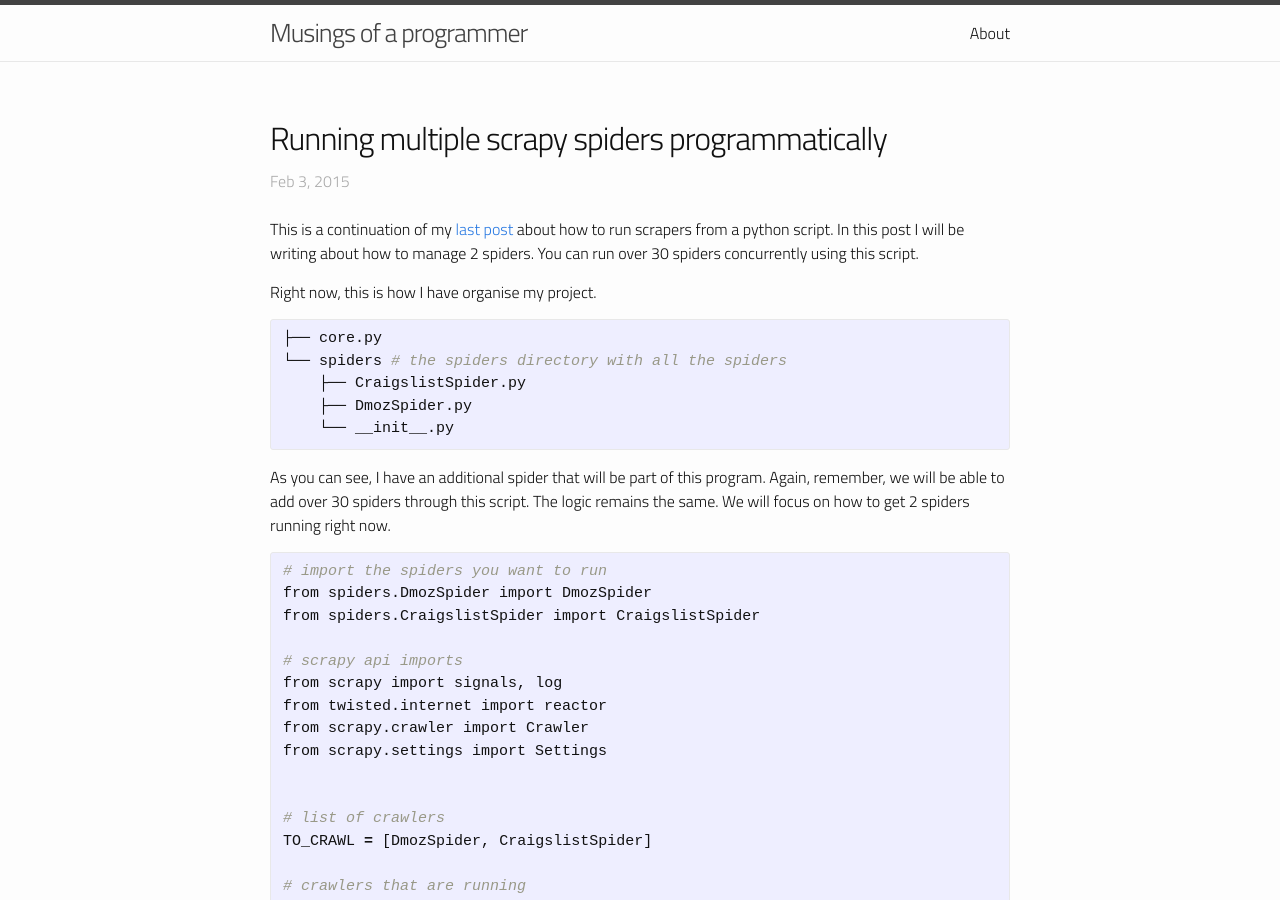
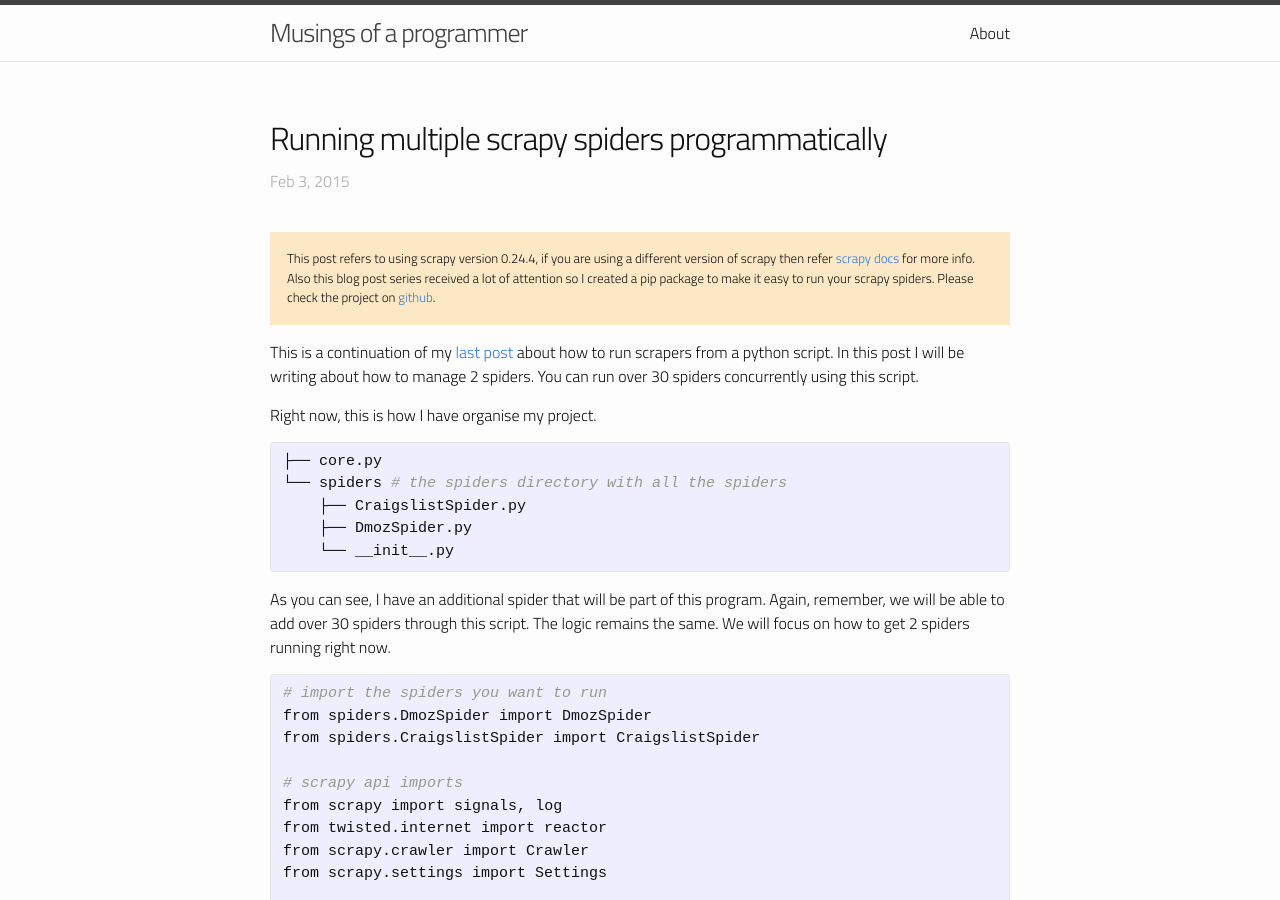
Before and after one commit to arupbhunia/kirankoduru.github.io, a Jekyll site: the page built from _posts/2015-02-03-multiple-scrapy-spiders.md, in a window 1280 px wide and 900 px high. Built offline with Jekyll 4.4.1, drawn with Linux system fonts in a browser that asks for light colours; nearby versions of some CDN libraries; comment, search, counter and statistics services are not loaded; some of the changed text lies outside the part shown.

Commit message:
[NEW POST] A guide to asking questions on stackoverflow
- Updated layout for post detail page to include note in the top of
  the post.
- Added post author on the post detail page
- New post: A guide to asking questions on stackoverflow

```diff
--- a/_layouts/post.html
+++ b/_layouts/post.html
@@ -3,14 +3,16 @@ layout: default
 ---
 <div class="post">
     <p class="post-meta">
-      {% if page.author %} • {{ page.author }}{% endif %}
-      {% if page.meta %} • {{ page.meta }}{% endif %}
     </p>
   <header class="post-header">
   </header>
   <article class="post-content">
     <h2 class="post-title">{{ page.title }}</h2>
-    <span class="text-gray"></b> {{ page.date | date: "%b %-d, %Y" }}</span><br><br>
+
+    <span class="text-gray"></b>{% if page.author %}{{ page.author }}  •  {% endif %}{{ page.date | date: "%b %-d, %Y" }}</span><br><br>
+    {% if page.note %}
+    <div class="note">{{ page.note }}</div>
+    {% endif %}
     {{ content }}
   </article>
 
@@ -30,6 +32,7 @@ layout: default
   </div>
 </div>
 
+
 <div id="disqus_thread"></div>
 <script type="text/javascript">
     /* * * CONFIGURATION VARIABLES: EDIT BEFORE PASTING INTO YOUR WEBPAGE * * */
--- a/_posts/2015-02-03-multiple-scrapy-spiders.md
+++ b/_posts/2015-02-03-multiple-scrapy-spiders.md
@@ -4,6 +4,7 @@ title:  "Running multiple scrapy spiders programmatically"
 date:   2015-02-03 22:13:42
 categories: python
 description : Running multiple spiders from a script programmatically
+note: This post refers to using scrapy version 0.24.4, if you are using a different version of scrapy then refer <a href="http://scrapy.readthedocs.org">scrapy docs</a> for more info. Also this blog post series received a lot of attention so I created a pip package to make it easy to run your scrapy spiders. Please check the project on <a href="http://github.com/kirankoduru/arachne">github</a>.
 ---
 This is a continuation of my [last post](http://kirankoduru.github.io/python/running-scrapy-programmatically.html) about how to run scrapers from a python script. In this post I will be writing about how to manage 2 spiders. You can run over 30 spiders concurrently using this script.
 
@@ -75,7 +76,3 @@ My little hack here is to make a list of `RUNNING_CRAWLERS` and on the spider `s
 You can view my last post in this series about how to implement the scrapy pipeline to insert items into your database [here](http://kirankoduru.github.io/python/sqlalchemy-pipeline-scrapy.html).
 
 [Download Project](https://github.com/kirankoduru/scrapy-programmatically/archive/487311b2e48a5c4e712237f61e9a97ff1540ddb2.zip) or [View on github](https://github.com/kirankoduru/scrapy-programmatically/tree/487311b2e48a5c4e712237f61e9a97ff1540ddb2)
-
-<div class="note">
-    This blog post series received a lot of attention so I created a pip package to make it easy to run your scrapy spiders. Please check the project on <a href="http://github.com/kirankoduru/arachne">github</a>.
-</div>
--- a/_posts/2015-02-04-sqlalchemy-pipeline-scrapy.md
+++ b/_posts/2015-02-04-sqlalchemy-pipeline-scrapy.md
@@ -4,6 +4,7 @@ title:  "SQL Alchemy pipeline to add item to DB"
 date:   2015-02-04 22:42:46
 categories: python
 description : Scrapy pipelines for inserting item into the database.
+note: This post refers to using scrapy version 0.24.4, if you are using a different version of scrapy then refer <a href="http://scrapy.readthedocs.org">scrapy docs</a> for more info.
 ---
 In my [last post](http://kirankoduru.github.io/python/multiple-scrapy-spiders.html), I talked about how to run 2 spiders concurrently. This post is a brief introduction to how to add scrapy items into database through the pipeline.
 
@@ -69,7 +70,3 @@ python core.py
 {% endhighlight %}
 
 [Download Project](https://github.com/kirankoduru/scrapy-programmatically/archive/0b20f674da3e263c134dff34171aa63d26fd5868.zip) or [View on github](https://github.com/kirankoduru/scrapy-programmatically/archive/0b20f674da3e263c134dff34171aa63d26fd5868)
-
-<div class="note">
-    This blog post series received a lot of attention so I created a pip package to make it easy to run your scrapy spiders. Please check the project on <a href="http://github.com/kirankoduru/arachne">github</a>.
-</div>
--- a/index.html
+++ b/index.html
@@ -12,7 +12,7 @@ layout: default
         </h3>
         <span class="post-meta">{{ post.date | date: "%b %-d, %Y" }}</span>
         <p>
-          {{ post.excerpt }}
+          {{ post.excerpt | strip_html }}
         </p>
         <a href="{{ post.url | prepend: site.baseurl }}">Read More...</a>
       </li>
```
Also changed, not shown: _posts/2015-01-24-running-scrapy-programmatically.md (+1 -4 lines), _posts/2016-10-31-ask-better-questions-on-stackoverflow.md (added, +40 -0 lines).
